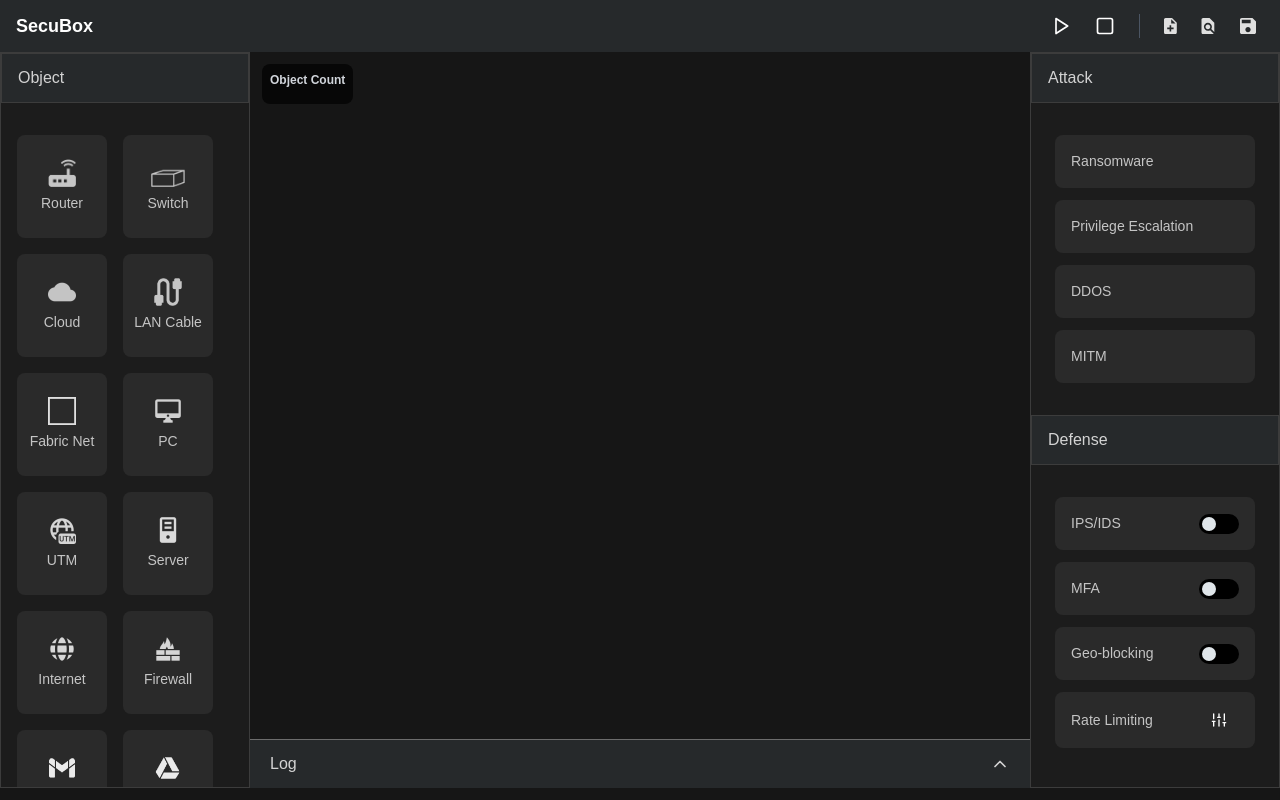
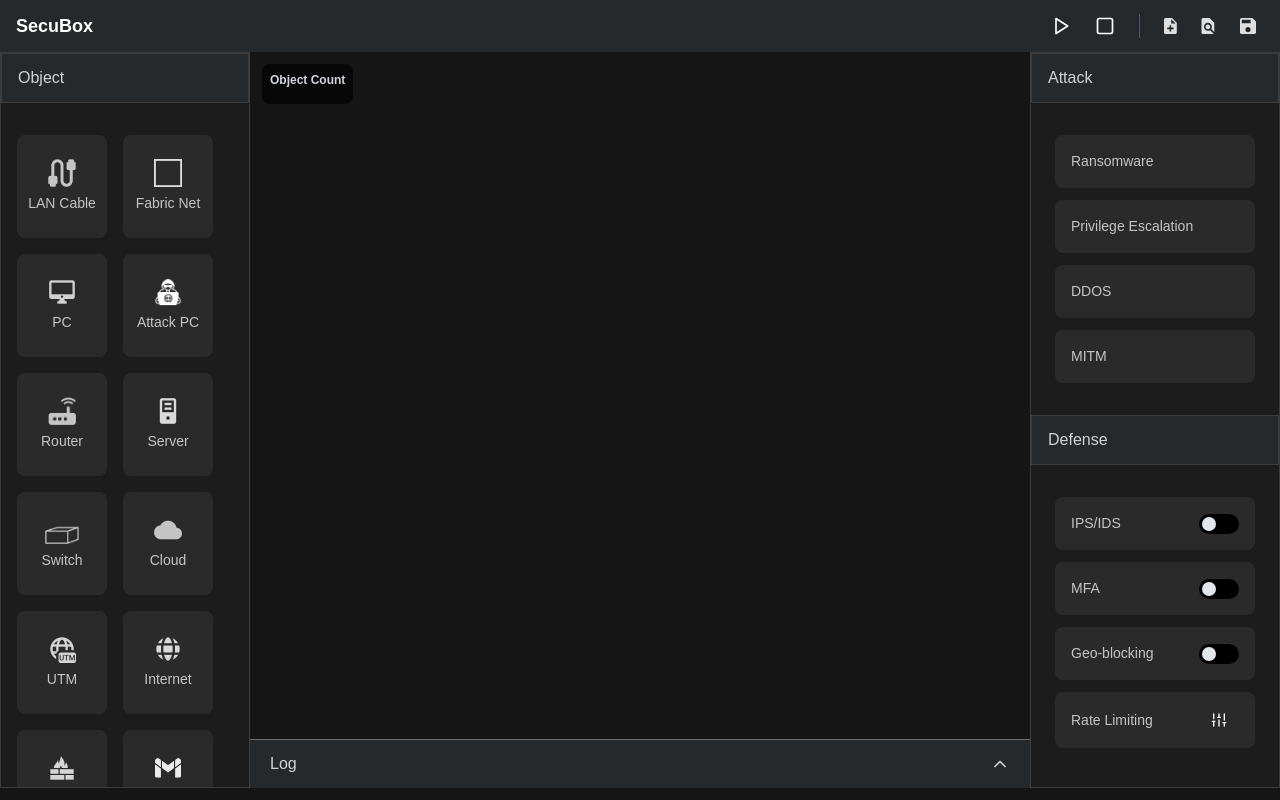
Before and after one commit to mjgwon24/secubox-front, a Next.js app: page / in a window 1280 px wide. Built offline with nearby package versions, Linux system fonts and the light colour scheme; a web font is replaced by a local one.

Commit message:
update: attack pc 오브젝트 추가 및 아이콘 배치시 크기 확대

```diff
--- a/app/components/DraggableCable.jsx
+++ b/app/components/DraggableCable.jsx
@@ -100,7 +100,7 @@ export default function DraggableCable({id, initialX, initialY, onDoubleClick, d
           x2={end.x}
           y2={end.y}
           stroke="#C3C3C3"
-          strokeWidth="1"
+          strokeWidth="2"
           className="cursor-move pointer-events-auto"
           onDoubleClick={() => onDoubleClick(id)}
           onMouseDown={handleMouseDown("line")}
--- a/app/components/DraggableObject.jsx
+++ b/app/components/DraggableObject.jsx
@@ -36,7 +36,7 @@ export default function DraggableObject({ iconKey, id, name, initialX, initialY,
             onMouseUp={handleDragEnd}
             onDoubleClick={() => onDoubleClick(id)}
         >
-            <img src={`/icons/objects/${iconKey}.png`} alt={iconKey} className="h-7"/>
+            <img src={`/icons/objects/${iconKey}.png`} alt={iconKey} className="h-9"/>
         </div>
     );
 }
--- a/app/components/sidebar/LeftSidebar.jsx
+++ b/app/components/sidebar/LeftSidebar.jsx
@@ -6,18 +6,22 @@ import { v4 as uuidv4 } from "uuid";
 
 export const LeftSidebar = () => {
   const [objects] = useState([
-    { id: "router", name: "Router" },
-    { id: "switch", name: "Switch" },
-    { id: "cloud", name: "Cloud" },
     { id: "lan-cable", name: "LAN Cable" },
     { id: "fabric-net", name: "Fabric Net" },
     { id: "pc", name: "PC" },
+    { id: "attack-pc", name: "Attack PC" },
+    { id: "router", name: "Router" },
+    { id: "server", name: "Server" },
+    { id: "switch", name: "Switch" },
+    { id: "cloud", name: "Cloud" },
+
     { id: "utm", name: "UTM" },
-    { id: "server", name: "Server" },
+
     { id: "internet", name: "Internet" },
     { id: "firewall", name: "Firewall" },
     { id: "gmail", name: "Gmail" },
     { id: "google-drive", name: "Google Drive" },
+
   ]);
 
   return (
```
Also changed, not shown: public/icons/objects/attack-pc.png (added).
